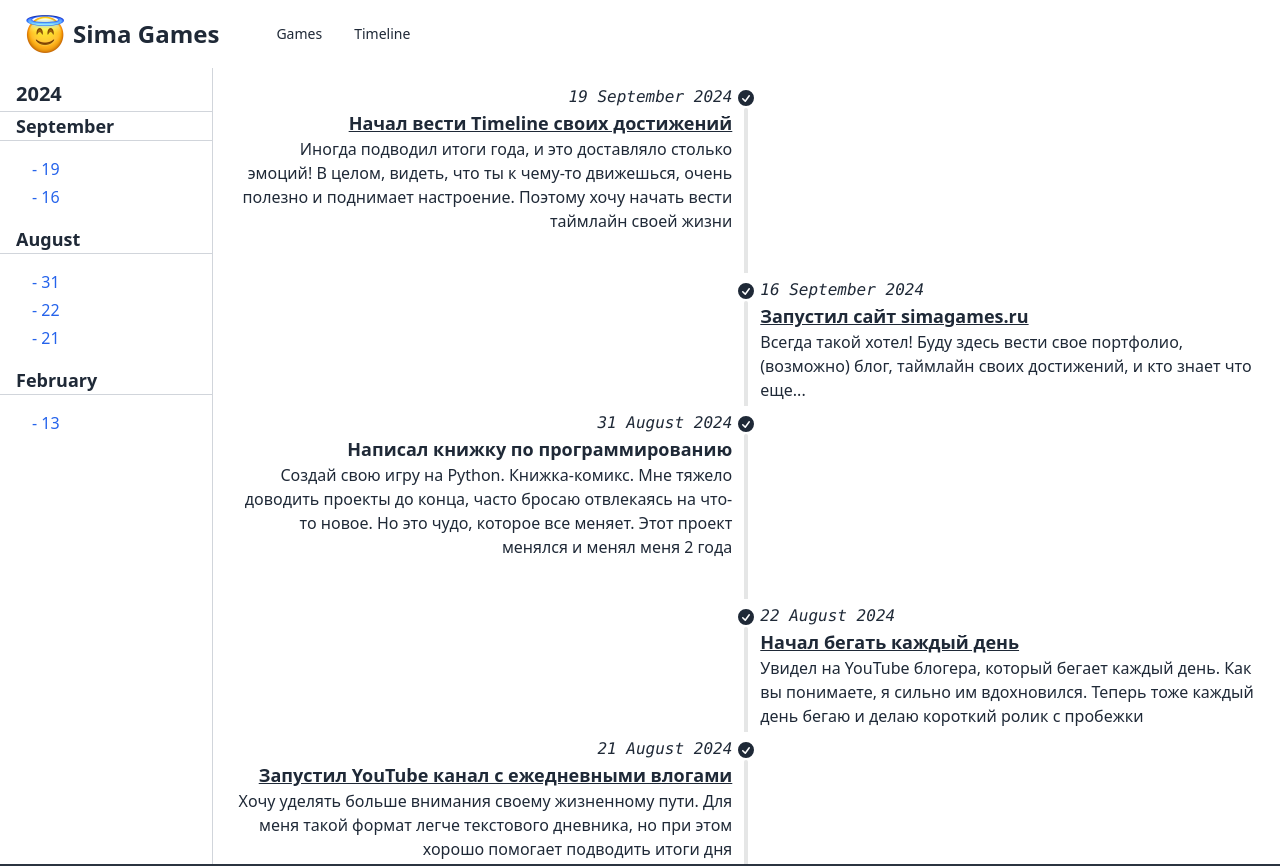
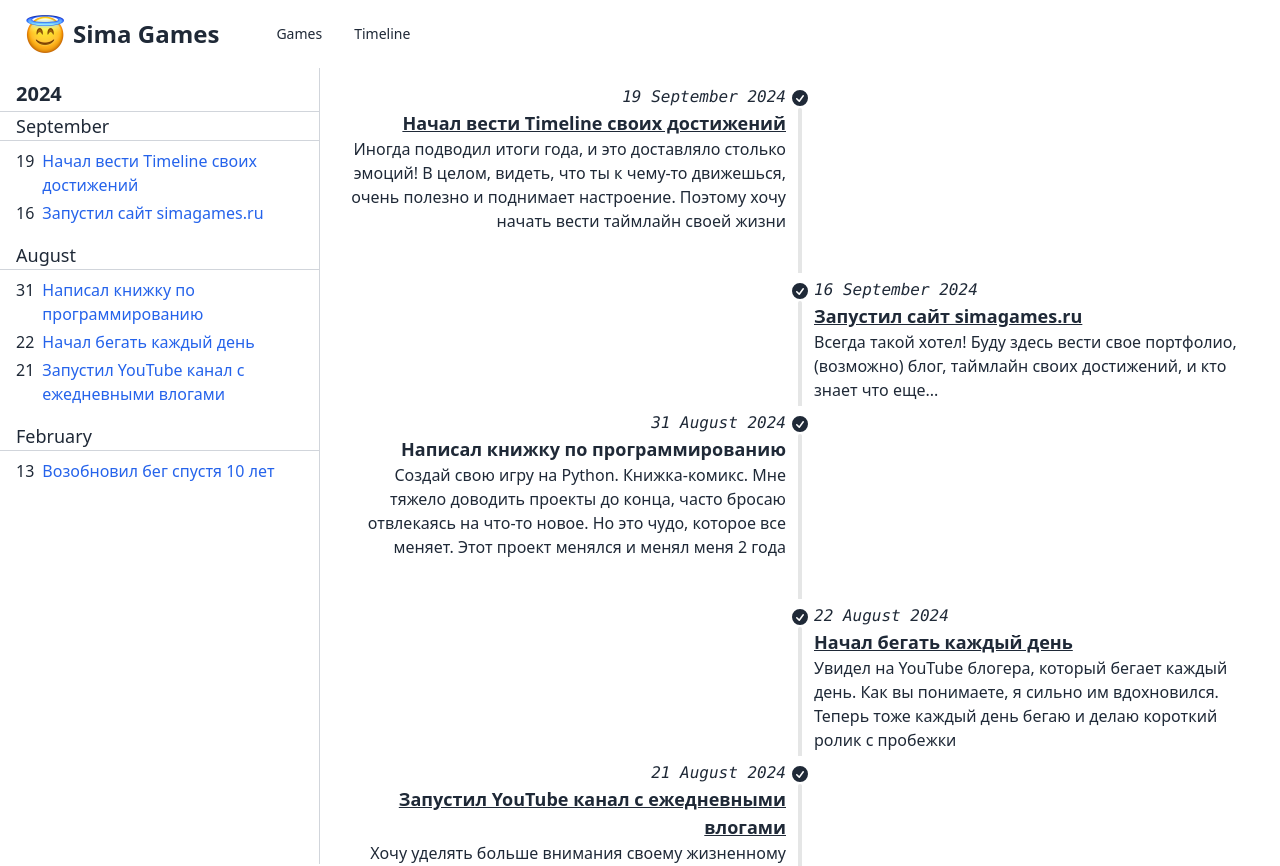
Before and after one commit to sima-games/simagames, a React (Vite) app: page /timeline in a window 1280 px wide. Shown: the top 866 px of the page. Built offline with nearby package versions, Linux system fonts and the light colour scheme.

Commit message:
Customize timeline menu

```diff
--- a/src/components/Timeline.jsx
+++ b/src/components/Timeline.jsx
@@ -1,10 +1,10 @@
 import { useEffect, useRef } from 'react';
 
 const Timeline = ({ data }) => {
-  const rightSideRef = useRef(null);
+  const leftSideRef = useRef(null);
 
   useEffect(() => {
-    const element = rightSideRef.current;
+    const element = leftSideRef.current;
 
     if (!element) return;
 
@@ -61,31 +61,37 @@ const Timeline = ({ data }) => {
   }, {});
 
   return (
-    <div className="flex grow">
+    <div className="flex">
       {/* Left navigation (scrollable) */}
-      <nav className="hidden sm:block w-[256px] border-r border-gray-300">
+      <nav
+        ref={leftSideRef}
+        className="hidden w-1/4 h-screen overflow-y-auto sm:block border-r border-gray-300 sticky top-16"
+      >
         <ul>
           {Object.keys(groupedData).map((year) => (
             <li key={`year-${year}`} className="relative">
               {/* Sticky year */}
-              <div className="text-xl font-bold sticky top-16 w-full bg-white z-10 pt-4 pl-4 h-12 border-b border-gray-300 ">
+              <div className="text-xl font-bold w-full bg-base-100 z-10 pt-4 pl-4 h-12 border-b border-gray-300 sticky top-0">
                 {year}
               </div>
               <ul>
                 {Object.keys(groupedData[year]).map((month) => (
                   <li key={`month-${month}`} className="relative">
                     {/* Sticky month */}
-                    <div className="text-lg font-semibold sticky top-28 w-full bg-white border-b border-gray-300 z-5 pl-4">
+                    <div className="text-lg font-semiboldw-full bg-base-100 border-b border-gray-300 z-5 pl-4  sticky top-12">
                       {month}
                     </div>
-                    <ul className="space-y-1 pt-4 pl-8 pb-4">
+                    <ul className="space-y-1 pt-2 pl-4 pr-4 pb-4">
                       {groupedData[year][month].map((item) => (
-                        <li key={`day-${item.id}`}>
+                        <li key={`day-${item.id}`} className="flex space-x-2">
+                          <p className="font-medium">
+                            {item.day.toString().padStart(2, '0')}
+                          </p>
                           <a
                             href={`#timeline-item-${item.id}`}
-                            className="text-blue-600 hover:underline overflow-none"
+                            className="text-blue-600 hover:underline"
                           >
-                            - {item.day.toString().padStart(2, '0')}
+                            <p className="">{item.title}</p>
                           </a>
                         </li>
                       ))}
@@ -100,11 +106,7 @@ const Timeline = ({ data }) => {
 
       {/* Right timeline (scrollable) */}
 
-      <section
-        ref={rightSideRef}
-        className="md:w-7/8 h-screen w-full overflow-y-auto p-4 sticky top-16"
-        id="timelineContainer"
-      >
+      <section className="md:w-3/4 w-full p-4" id="timelineContainer">
         <ul className="timeline timeline-snap-icon max-md:timeline-compact timeline-vertical">
           {data.map((item, i) => {
             const date = new Date(item.date + 'T00:00:00');
--- a/src/components/navigation/Navigation.jsx
+++ b/src/components/navigation/Navigation.jsx
@@ -8,7 +8,7 @@ const Navigation = () => {
 
   useEffect(() => {
     const scrollHandler = () => {
-      window.scrollY > 10 ? setTop(false) : setTop(true);
+      window.scrollY > 5 ? setTop(false) : setTop(true);
     };
     window.addEventListener('scroll', scrollHandler);
     return () => window.removeEventListener('scroll', scrollHandler);
```
